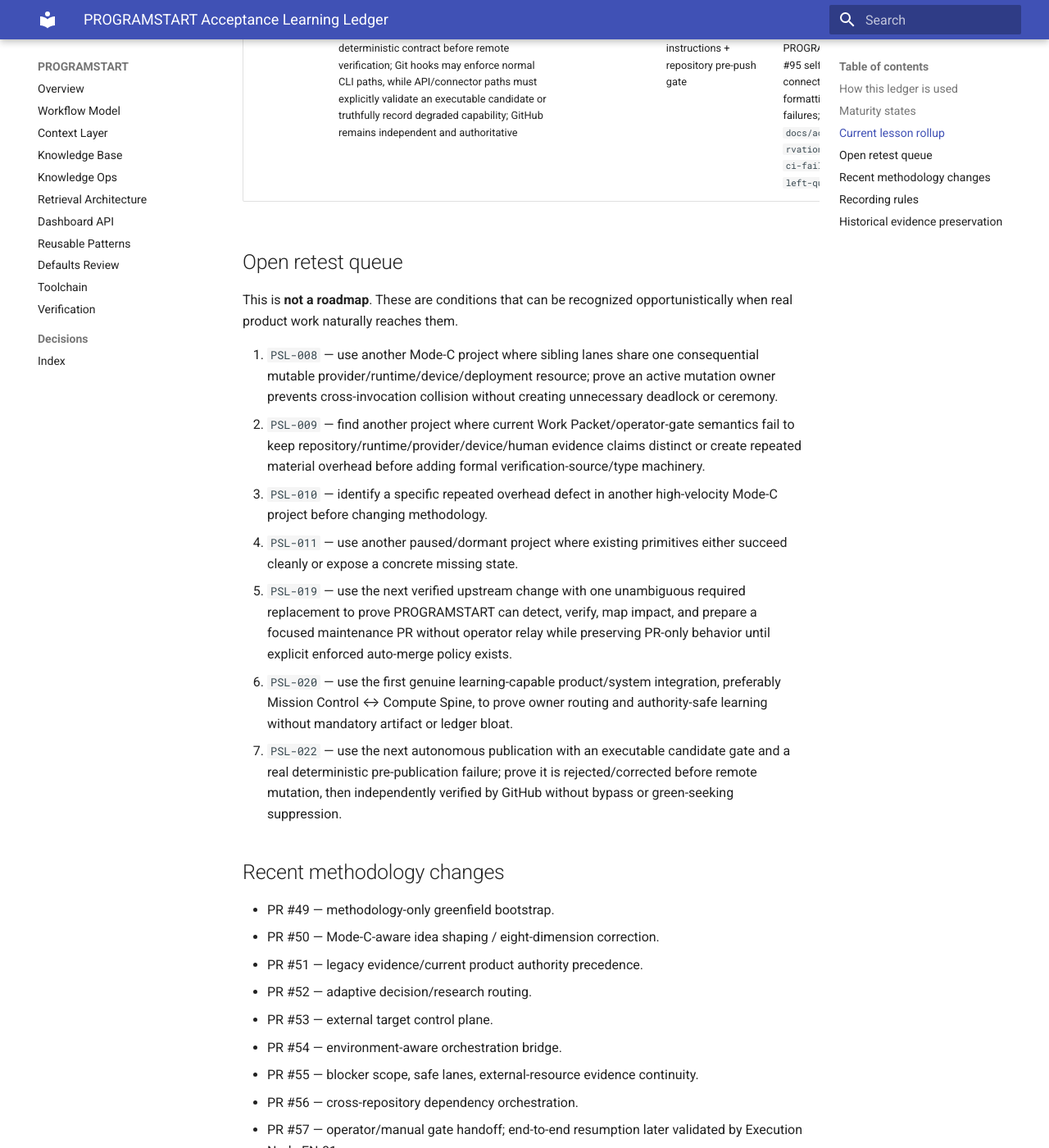
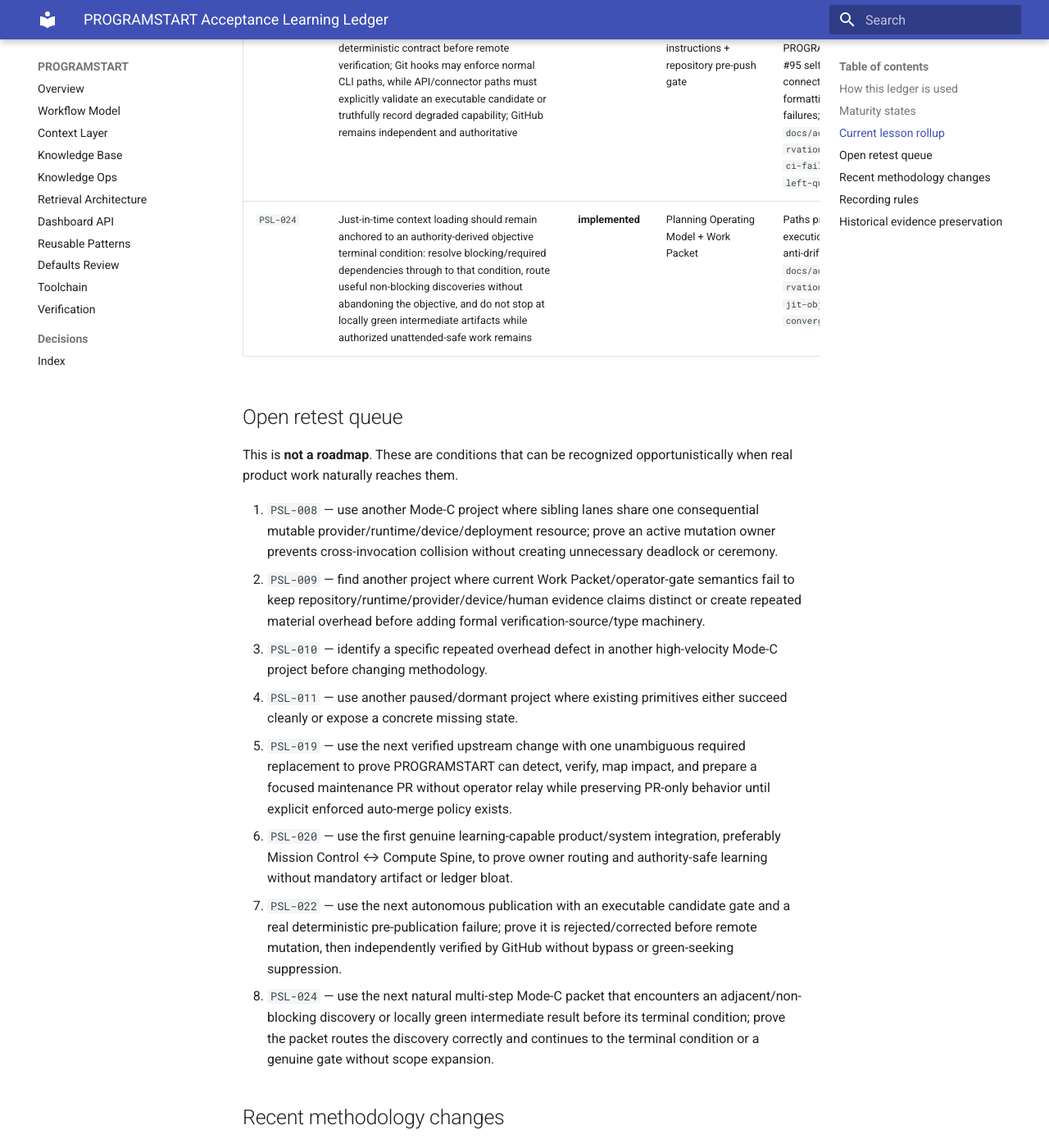
Before and after one commit to GrahamArdent/PROGRAMSTART, an MkDocs documentation site: the page built from docs/PROGRAMSTART_ACCEPTANCE_LEARNING_LEDGER.md, in a window 1280 px wide and 1400 px high, scrolled down 5821 px. Shown: the whole window at 82% size. Built offline with MkDocs 1.6.1 and Material for MkDocs 9.7.7, drawn with Linux system fonts in a browser that asks for light colours.

Commit message:
docs(learning): add PSL-024 objective convergence

```diff
--- a/docs/PROGRAMSTART_ACCEPTANCE_LEARNING_LEDGER.md
+++ b/docs/PROGRAMSTART_ACCEPTANCE_LEARNING_LEDGER.md
@@ -62,6 +62,7 @@
 | `PSL-020` | Software that can materially improve from real operational evidence needs a conditional Learning Architecture Gate plus owner-routed learning: route observations to the system that owns the behavior, evaluate/promote/rollback deliberately, and never let learned success silently broaden authority | **implemented** | `docs/PROGRAMSTART_LEARNING_ARCHITECTURE.md` + canonical owner routing | Mission Control planning correction + live Compute Spine/PROGRAMSTART boundary inspection; `docs/acceptance/observations/2026-09-01-owner-routed-learning-architecture.md` | first genuine learning-capable integration, preferably Mission Control ↔ Compute Spine: prove correct gate activation, owner routing, bounded retained evidence, evaluation/promotion/rollback, and no authority expansion or shadow backlog |
 | `PSL-021` | Effective autonomy must distinguish genuine human gates from temporary automation gaps and deliberately search/combine bounded available tools before operator transport; creativity belongs in mechanism, not authority expansion | **validated** | `docs/PROGRAMSTART_EFFECTIVE_AUTONOMY.md` + implementation checklist | Court Case Evidence Bell pipeline: existing two-action Windows endpoint + exact accepted runtime composed into bounded self-refresh, removing the claimed manual relay without broader shell/credential/source-mutation authority; `docs/acceptance/observations/2026-09-04-court-evidence-alternative-actuation-retest.md` | continue normal use; retain counterevidence if alternative-actuation search creates disproportionate ceremony, brittle chains, hidden authority expansion, or delays a genuine human gate |
 | `PSL-022` | Autonomous publication should prepare a clean candidate with the owning repository's deterministic contract before remote verification; Git hooks may enforce normal CLI paths, while API/connector paths must explicitly validate an executable candidate or truthfully record degraded capability; GitHub remains independent and authoritative | **implemented** | JIT source-of-truth + worker instructions + repository pre-push gate | 16-run cross-repository failure audit + PROGRAMSTART PR #95 self-hosting connector-path formatting/whitespace failures; `docs/acceptance/observations/2026-09-04-ci-failure-shift-left-quality.md` | next natural autonomous publication where a deterministic failure is stopped/corrected before remote publication, final GitHub verification is green, and the worker does not bypass the gate or overclaim API-path validation |
+| `PSL-024` | Just-in-time context loading should remain anchored to an authority-derived objective terminal condition: resolve blocking/required dependencies through to that condition, route useful non-blocking discoveries without abandoning the objective, and do not stop at locally green intermediate artifacts while authorized unattended-safe work remains | **implemented** | Planning Operating Model + Work Packet | Paths project execution/recovery anti-drift observation; `docs/acceptance/observations/2026-09-24-jit-objective-convergence.md` | next natural multi-step Mode-C packet that encounters an adjacent/non-blocking discovery or locally green intermediate result before its terminal condition; prove correct routing and continued convergence without scope expansion |
 
 ## Open retest queue
 
@@ -74,6 +75,7 @@
 5. `PSL-019` — use the next verified upstream change with one unambiguous required replacement to prove PROGRAMSTART can detect, verify, map impact, and prepare a focused maintenance PR without operator relay while preserving PR-only behavior until explicit enforced auto-merge policy exists.
 6. `PSL-020` — use the first genuine learning-capable product/system integration, preferably Mission Control ↔ Compute Spine, to prove owner routing and authority-safe learning without mandatory artifact or ledger bloat.
 7. `PSL-022` — use the next autonomous publication with an executable candidate gate and a real deterministic pre-publication failure; prove it is rejected/corrected before remote mutation, then independently verified by GitHub without bypass or green-seeking suppression.
+8. `PSL-024` — use the next natural multi-step Mode-C packet that encounters an adjacent/non-blocking discovery or locally green intermediate result before its terminal condition; prove the packet routes the discovery correctly and continues to the terminal condition or a genuine gate without scope expansion.
 
 ## Recent methodology changes
 
```
